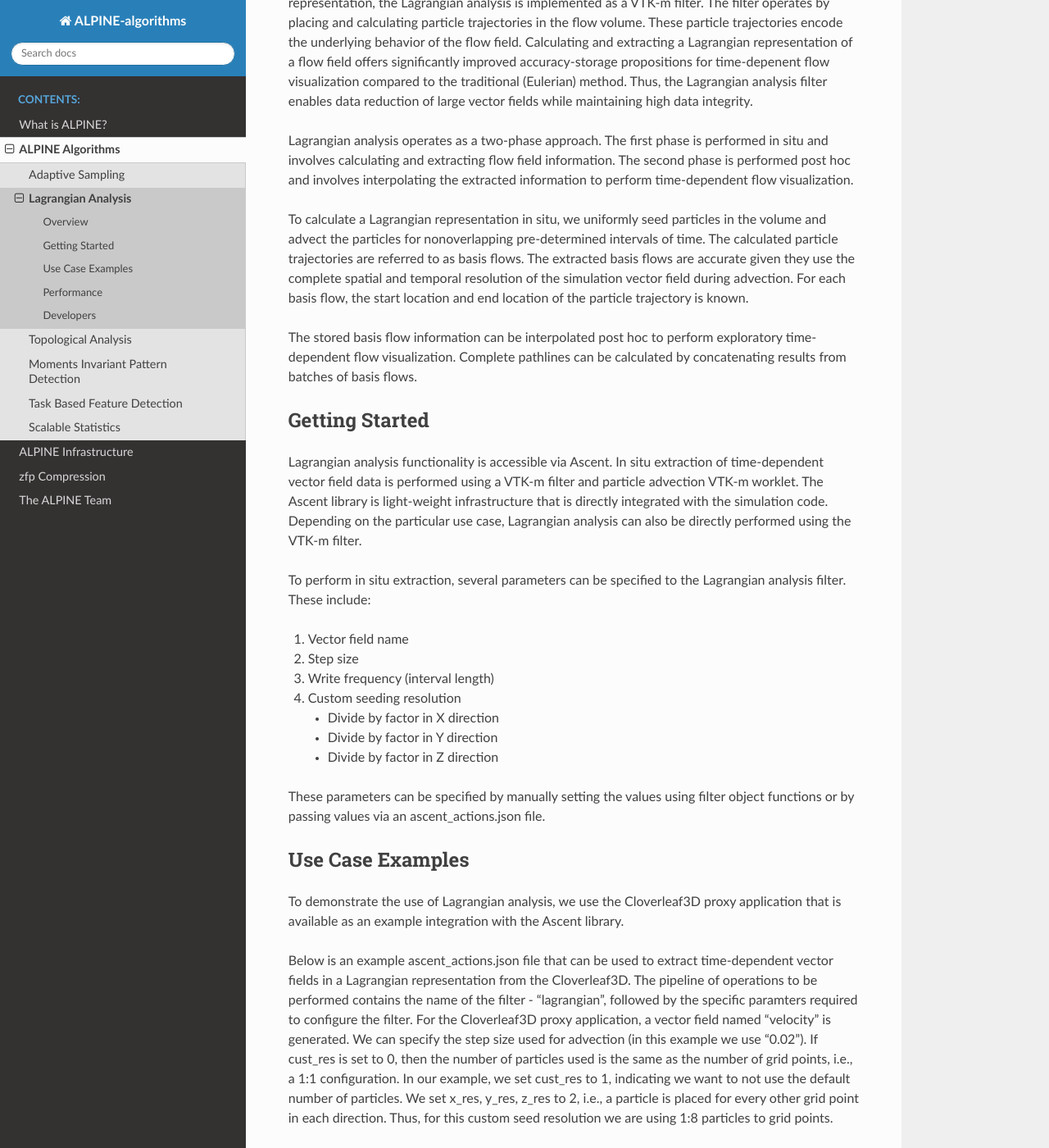
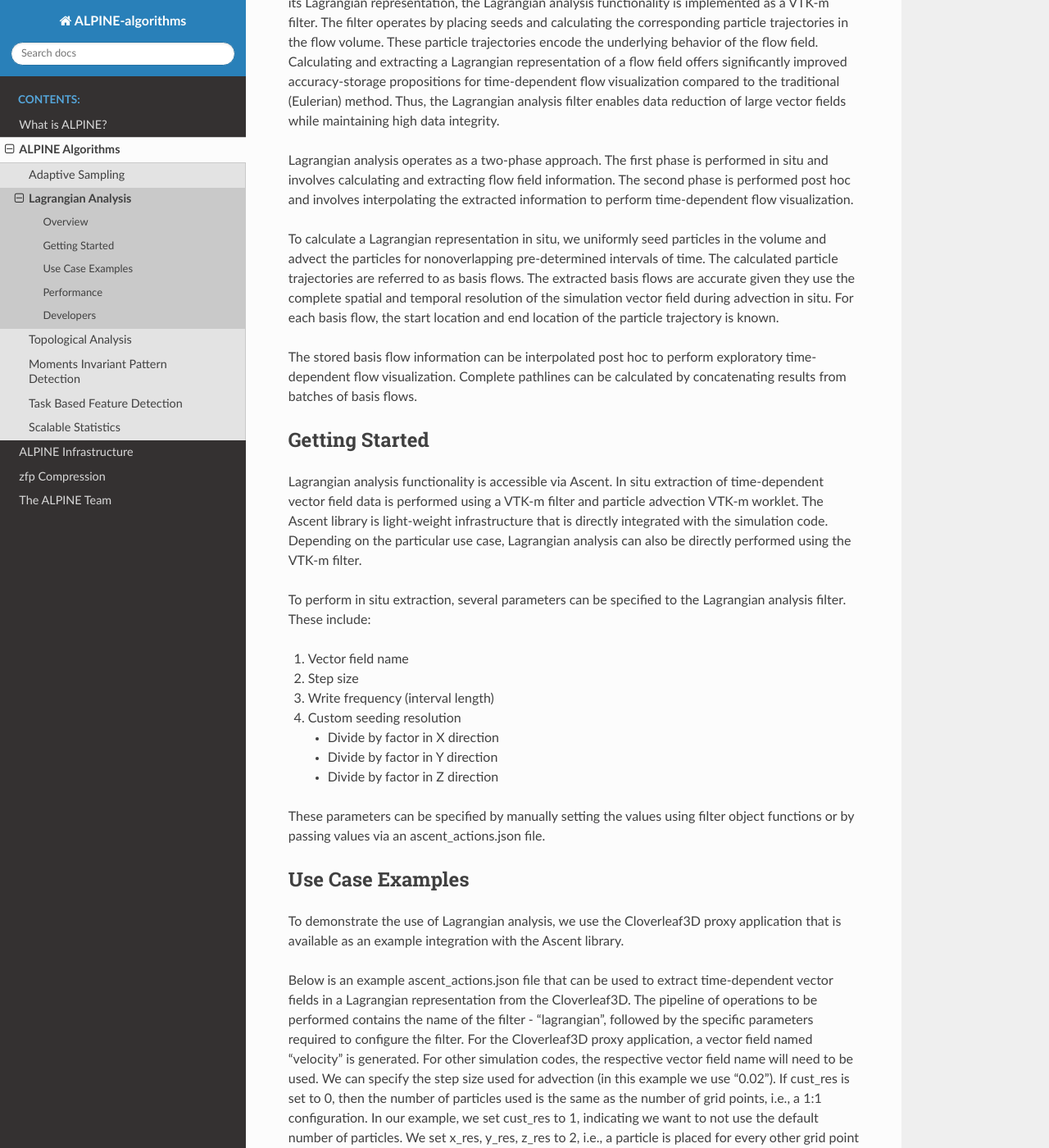
Before and after one commit to Alpine-DAV/algorithms, a Sphinx documentation site: the page built from docs/source/lagrangian.rst, in a window 1280 px wide and 1400 px high, scrolled down 272 px. Shown: the whole window at 82% size. Built offline with Sphinx 7.4.7 and the Read the Docs theme 2.0.0, drawn with Linux system fonts in a browser that asks for light colours; formulas are drawn with MathJax 3; some of the changed text lies outside the part shown.

Commit message:
Update lagrangian.rst

```diff
--- a/docs/source/lagrangian.rst
+++ b/docs/source/lagrangian.rst
@@ -5,11 +5,11 @@
 
 Overview
 ^^^^^^^^
-Lagrangian analysis is an in situ data reduction operator used for time-dependent vector field data generated by a simulation code. With the objective of storing fluid dynamics data in its Lagrangian representation, the Lagrangian analysis is implemented as a VTK-m filter. The filter operates by placing and calculating particle trajectories in the flow volume. These particle trajectories encode the underlying behavior of the flow field. Calculating and extracting a Lagrangian representation of a flow field offers significantly improved accuracy-storage propositions for time-depenent flow visualization compared to the traditional (Eulerian) method. Thus, the Lagrangian analysis filter enables data reduction of large vector fields while maintaining high data integrity.
+Lagrangian analysis is an in situ data reduction operator used for time-dependent vector field data generated by a simulation code. With the objective of storing/representing fluid dynamics data in its Lagrangian representation, the Lagrangian analysis functionality is implemented as a VTK-m filter. The filter operates by placing seeds and calculating the corresponding particle trajectories in the flow volume. These particle trajectories encode the underlying behavior of the flow field. Calculating and extracting a Lagrangian representation of a flow field offers significantly improved accuracy-storage propositions for time-dependent flow visualization compared to the traditional (Eulerian) method. Thus, the Lagrangian analysis filter enables data reduction of large vector fields while maintaining high data integrity.
 
 Lagrangian analysis operates as a two-phase approach. The first phase is performed in situ and involves calculating and extracting flow field information. The second phase is performed post hoc and involves interpolating the extracted information to perform time-dependent flow visualization.
 
-To calculate a Lagrangian representation in situ, we uniformly seed particles in the volume and advect the particles for nonoverlapping pre-determined intervals of time. The calculated particle trajectories are referred to as basis flows. The extracted basis flows are accurate given they use the complete spatial and temporal resolution of the simulation vector field during advection. For each basis flow, the start location and end location of the particle trajectory is known.
+To calculate a Lagrangian representation in situ, we uniformly seed particles in the volume and advect the particles for nonoverlapping pre-determined intervals of time. The calculated particle trajectories are referred to as basis flows. The extracted basis flows are accurate given they use the complete spatial and temporal resolution of the simulation vector field during advection in situ. For each basis flow, the start location and end location of the particle trajectory is known.
 
 The stored basis flow information can be interpolated post hoc to perform exploratory time-dependent flow visualization. Complete pathlines can be calculated by concatenating results from batches of basis flows.
 
@@ -35,7 +35,9 @@
 ^^^^^^^^^^^^^^^^^
 To demonstrate the use of Lagrangian analysis, we use the Cloverleaf3D proxy application that is available as an example integration with the Ascent library.
 
-Below is an example ascent_actions.json file that can be used to extract time-dependent vector fields in a Lagrangian representation from the Cloverleaf3D. The pipeline of operations to be performed contains the name of the filter - "lagrangian", followed by the specific paramters required to configure the filter. For the Cloverleaf3D proxy application, a vector field named "velocity" is generated. We can specify the step size used for advection (in this example we use "0.02"). If cust_res is set to 0, then the number of particles used is the same as the number of grid points, i.e., a 1:1 configuration. In our example, we set cust_res to 1, indicating we want to not use the default number of particles.
+Below is an example ascent_actions.json file that can be used to extract time-dependent vector fields in a Lagrangian representation from the Cloverleaf3D.
+The pipeline of operations to be performed contains the name of the filter - "lagrangian", followed by the specific parameters required to configure the filter. For the Cloverleaf3D proxy application, a vector field named "velocity" is generated. For other simulation codes, the respective vector field name will need to be used.
+We can specify the step size used for advection (in this example we use "0.02"). If cust_res is set to 0, then the number of particles used is the same as the number of grid points, i.e., a 1:1 configuration. In our example, we set cust_res to 1, indicating we want to not use the default number of particles.
 We set x_res, y_res, z_res to 2, i.e., a particle is placed for every other grid point in each direction. Thus, for this custom seed resolution we are using 1:8 particles to grid points.
 
 
```
